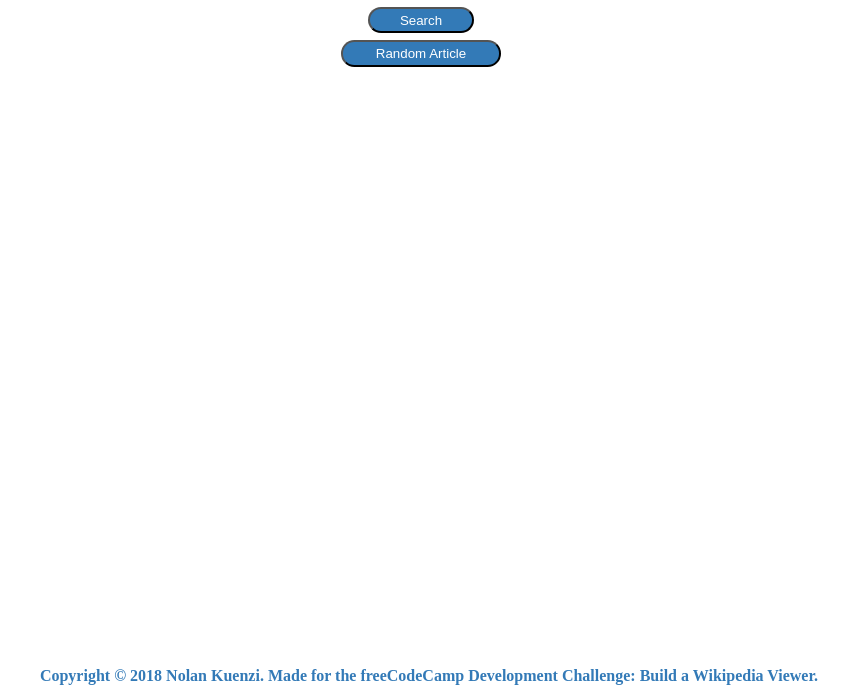
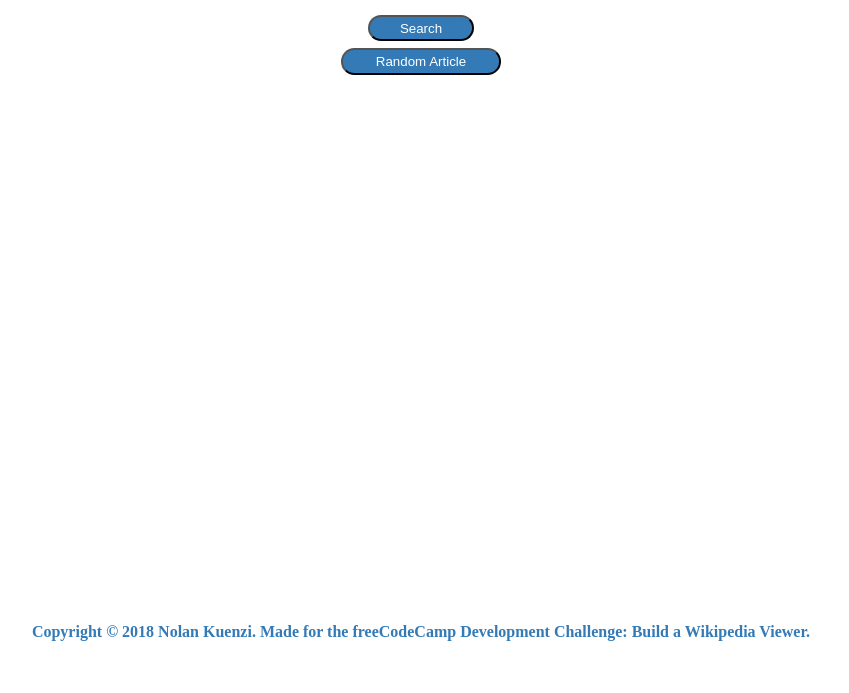
Before and after one commit to NolanKuenzi/wikipediaViewer, a website: page index.html in a window 1280 px wide. Shown: the part 115-808 px from the top of the page, without its empty margins (219-1068 px from the left). Drawn offline with nearby package versions, Linux system fonts and the light colour scheme.

Commit message:
Layout Update 3

```diff
--- a/index.html
+++ b/index.html
@@ -7,13 +7,12 @@
 </head>
 
 <body>
-<div id="container">
+	<div id="body_section">
+	<div id="content">
+
 	<div id="header">
     	<h2>Wikipedia Viewer App</h2>
 	</div>
-
-	<div id="body_section">
-
 		<div id="inputSecton">
 			<input type="text" name="searchBar" placeholder="Search..." id="sBar" /><br><br>
 			<input type="button" name="Search" value="Search" id="button0"/><br>
@@ -28,15 +27,11 @@
 		</div>
 
 	</div>
-
 </div>
-
-	<footer>
-		<div>
-    		<b>Copyright © 2018 Nolan Kuenzi. Made for the freeCodeCamp Development Challenge: Build a Wikipedia Viewer.<b>
-		</div>
-	</footer>
-
+</div>
+	<div id="footer">
+    	<b><br />Copyright © 2018 Nolan Kuenzi. Made for the freeCodeCamp Development Challenge: Build a Wikipedia Viewer.<b>
+	</div>
 	<script src="https://code.jquery.com/jquery-3.2.1.js" integrity="sha256-DZAnKJ/6XZ9si04Hgrsxu/8s717jcIzLy3oi35EouyE=" crossorigin="anonymous"></script>
 	<script type="text/javascript" src="./public/index.js"></script>
 </body>
--- a/src/main.css
+++ b/src/main.css
@@ -1,20 +1,32 @@
+html {
+	height: 100%;
+}
+
+body {
+	height: 100%
+}
+
+#body_section {
+	position: relative;
+	min-height: 100%;
+}
+
+#content {
+	height: 100%;
+	padding-bottom: 10em;
+}
+
 #header {
+	position: relative;
 	overflow: hidden;
 	color: #337ab7;
 	text-align: center;
 	text-decoration: underline;
 }
 
-#body_section {
-	position: relative;
-	bottom: 5.5em;
-}
-
-
 #sBar {
 	width: 15em;
 	border-color: #337ab7;
-
 }
 
 #button0 {
@@ -38,9 +50,8 @@
 
 #inputSecton {
 	position: relative;
-	top: 6em;
+	top: 1em;
 	text-align: center;
-
 }
 
 #button0 {
@@ -48,20 +59,17 @@
 }
 
 #outputSection {
-
-text-align: center;
-position: relative;
-list-style-type: none;
-top: 6em;
-right: 1.5em;
-
+	text-align: center;
+	position: relative;
+	list-style-type: none;
+	right: 1.5em;
+	top: 2em;
 }
 
-footer {
-	overflow: hidden;
-    position: fixed;
+#footer {
+	position: relative;
+	margin-top: -5.5em;
+    width: 100%;
     text-align: center;
-    bottom: 0;
-    width: 100%;
     color: #337ab7;
 }
```
